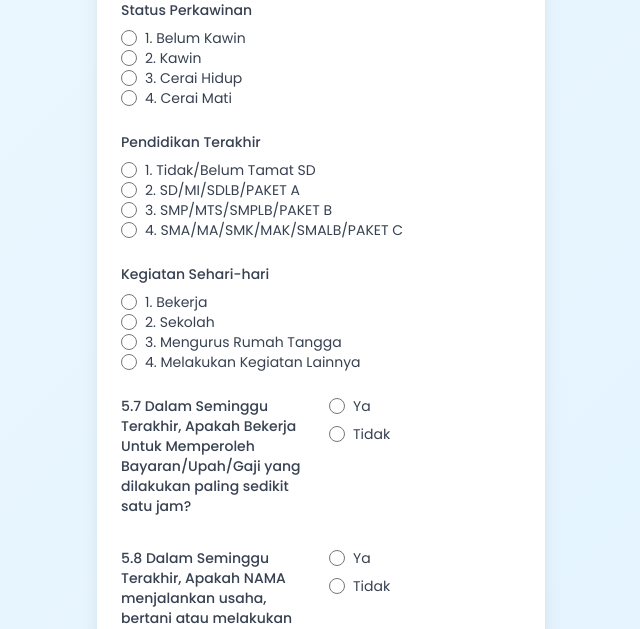
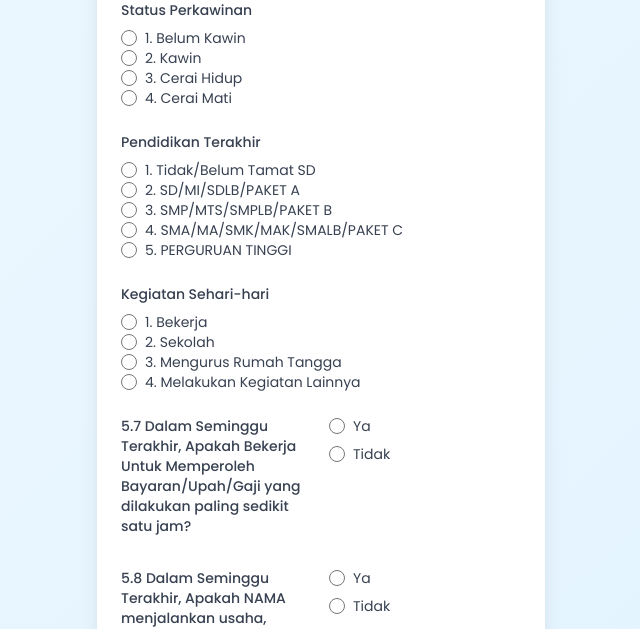
Before and after one commit to Ibramnsh/Aplikasi-Input-Sidokepung, a Flask app: template templates/lanjutan.html in a window 1280 px wide. Shown: the part 696-1325 px from the top of the page, without its empty margins (319-959 px from the left). Run offline with Flask 3, Linux system fonts and the light colour scheme; the template is opened without the code that fills it, so the values that code supplies are empty; some libraries are stand-ins or nearby versions.

Commit message:
perguruan

```diff
--- a/templates/lanjutan.html
+++ b/templates/lanjutan.html
@@ -366,6 +366,18 @@
                   />
                   <label for="pendidikan_4" class="ml-2 text-sm text-gray-700"
                     >4. SMA/MA/SMK/MAK/SMALB/PAKET C</label
+                  >
+                </div>
+                <div class="radio-item flex items-center">
+                  <input
+                    type="radio"
+                    id="pendidikan_5"
+                    name="pendidikan"
+                    value="PERGURUAN TINGGI"
+                    class="h-4 w-4 text-primary-600 focus:ring-primary-500"
+                  />
+                  <label for="pendidikan_5" class="ml-2 text-sm text-gray-700"
+                    >5. PERGURUAN TINGGI</label
                   >
                 </div>
               </div>
```
